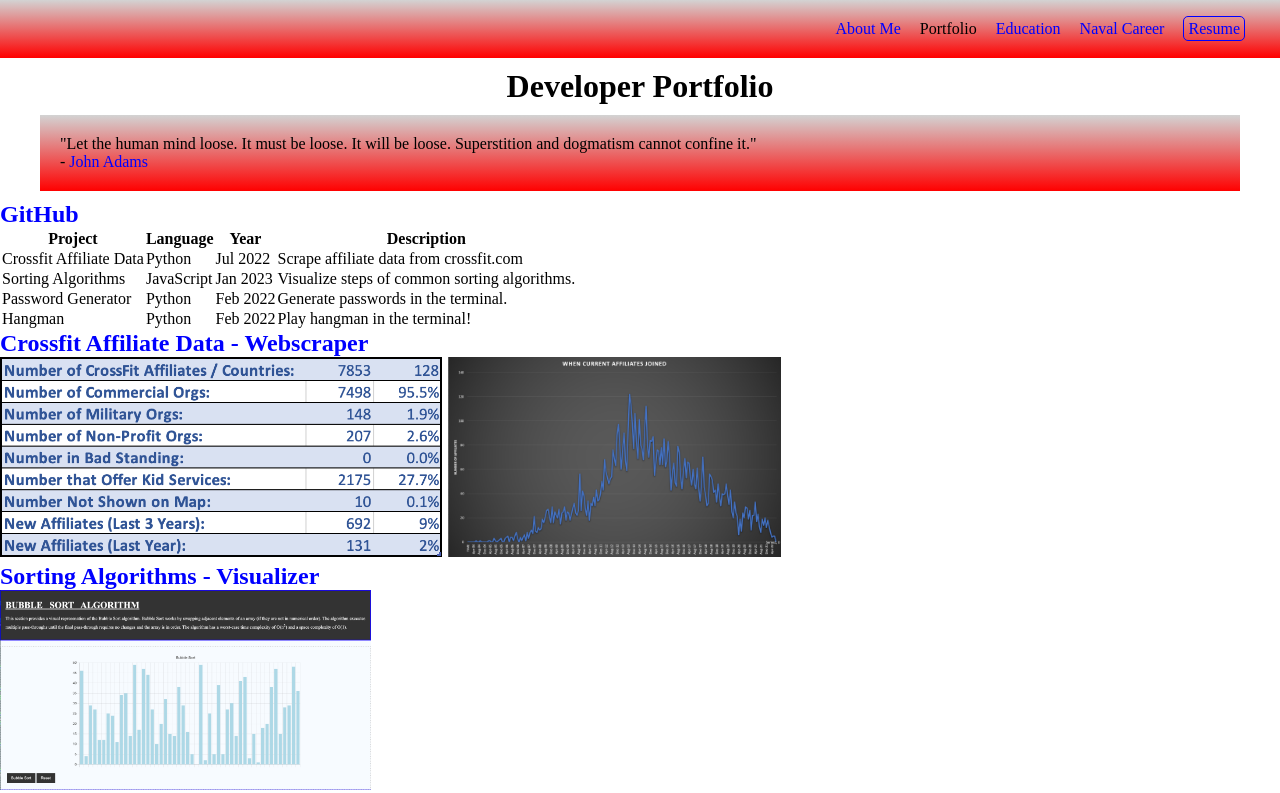
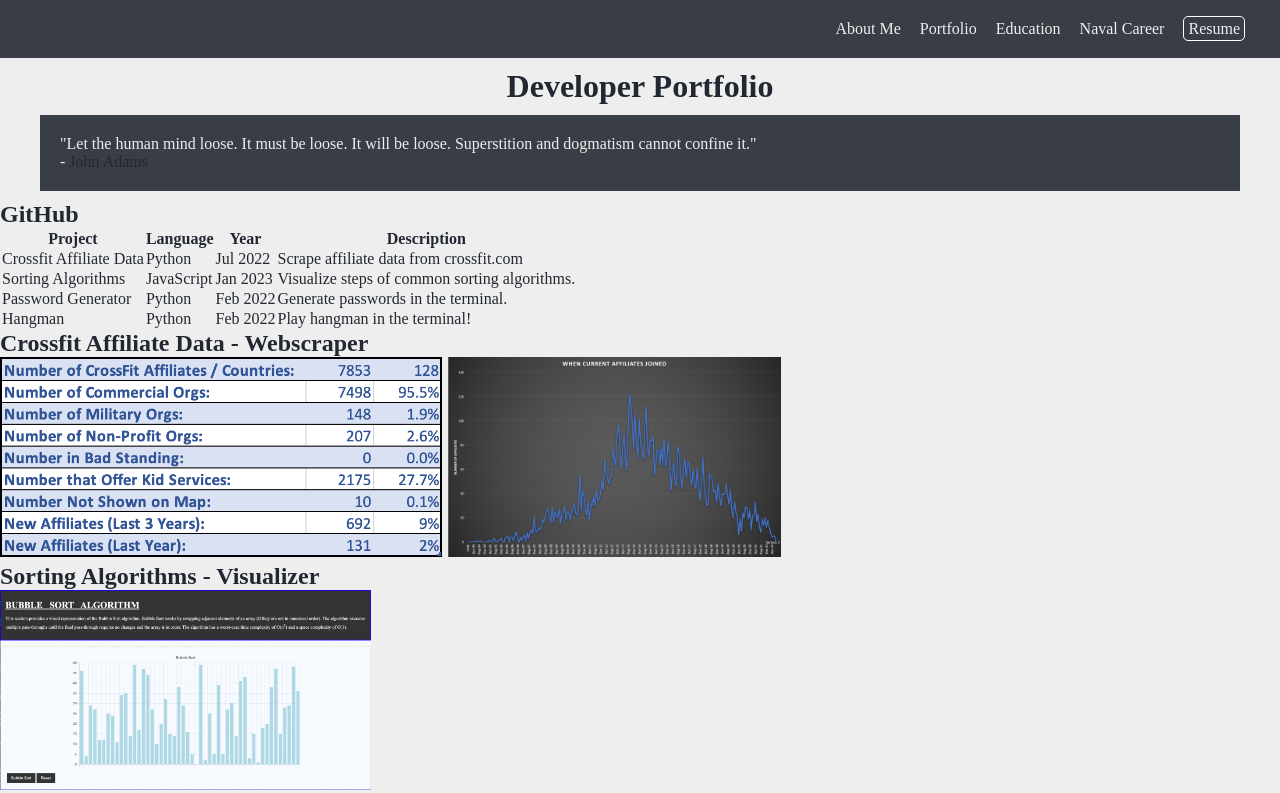
Before and after one commit to davidomullan/learn-enough-html, a plain HTML site: page projects.html in a window 1280 px wide. Shown: the top 793 px of the page. Drawn offline with Linux system fonts and the light colour scheme.

Commit message:
Update color pallet

```diff
--- a/css/styles.css
+++ b/css/styles.css
@@ -1,23 +1,41 @@
-/*reset all*/
+/*
+reset all
+*/
 *{
 	margin: 0;
 	padding: 0;
 }
 
+/*
+Color Palette:
+https://colorhunt.co/palette/222831393e4600adb5eeeeee
+*/
+:root {
+	--primary: #222831;
+	--secondary: #393E46;
+	--accent: #00ADB5;
+	--background: #EEEEEE;
+}
+
 a:link {
 	text-decoration: none;
-	color: blue;
+	color: var(--primary);
 }
 a:visited {
 	text-decoration: none;
-	color: blue;
+	color: var(--primary);
 }
 a:hover {
-	color: red;
+	color: var(--accent);
 }
 a:active {
 	text-decoration: none;
-	color: blue;
+	color: var(--primary);
+}
+
+body {
+	background-color: var(--background); /* Light Blue */
+	color: var(--primary);
 }
 
 header {
@@ -28,14 +46,16 @@ header {
 blockquote {
 	margin: 10px 40px;
 	padding: 20px 20px;
-	background-image: linear-gradient(to bottom, lightgray, red);
+	background-color: var(--secondary);
+	color: var(--background);
 }
 
 .navbar {
 	padding: 20px 20px;
 	margin: 0px;
 	text-align: right;
-	background-image: linear-gradient(to bottom, lightgray, red);
+	background-color: var(--secondary);
+	color: var(--background);
 }
 
 .navbar li {
@@ -44,15 +64,31 @@ blockquote {
 	padding-right: 15px;
 }
 
+.navbar a:link {
+	text-decoration: none;
+	color: var(--background);
+}
+.navbar a:visited {
+	text-decoration: none;
+	color: var(--background);
+}
+.navbar a:hover {
+	color: var(--accent);
+}
+.navbar a:active {
+	text-decoration: none;
+	color: var(--background);
+}
+
 .navbar li a#resume {
-	border: 1px blue;
+	border: 1px white;
 	border-style: solid;
 	border-radius: 5px;
 	padding: 3px 4px;
 }
 .navbar li a#resume:hover{
-	border-color: white;
-	color: white;
+	border-color: var(--accent);
+	color: var(--accent);
 }
 
 .portrait {
```
